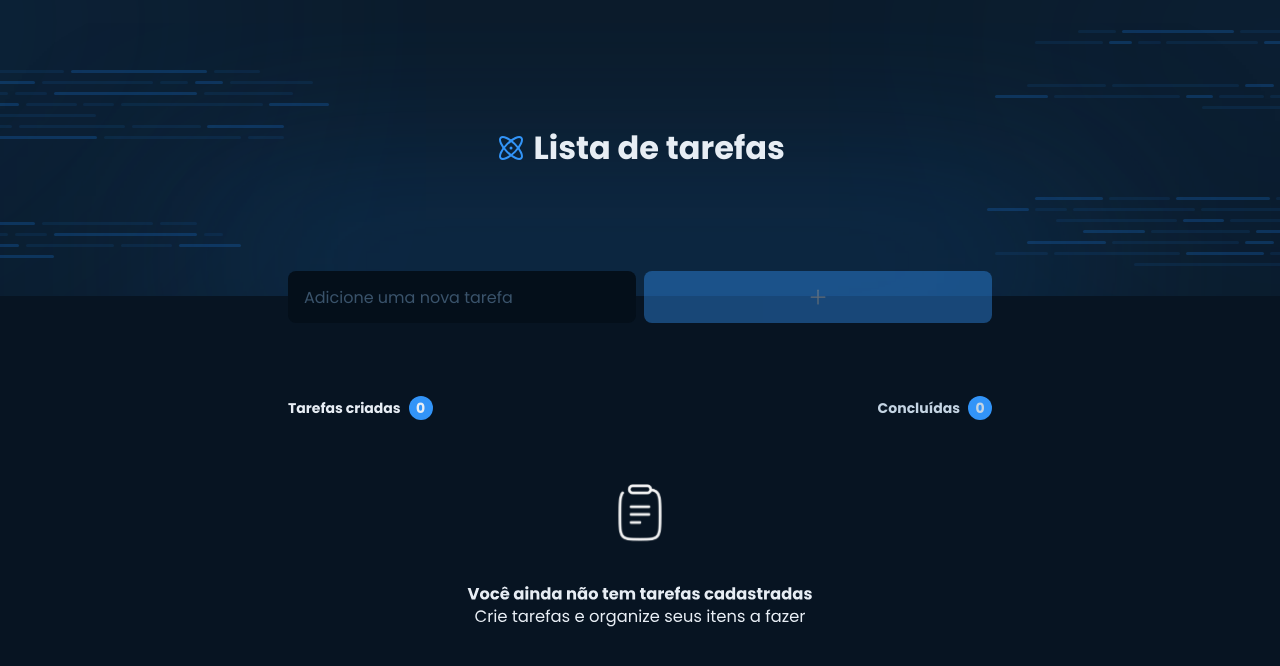
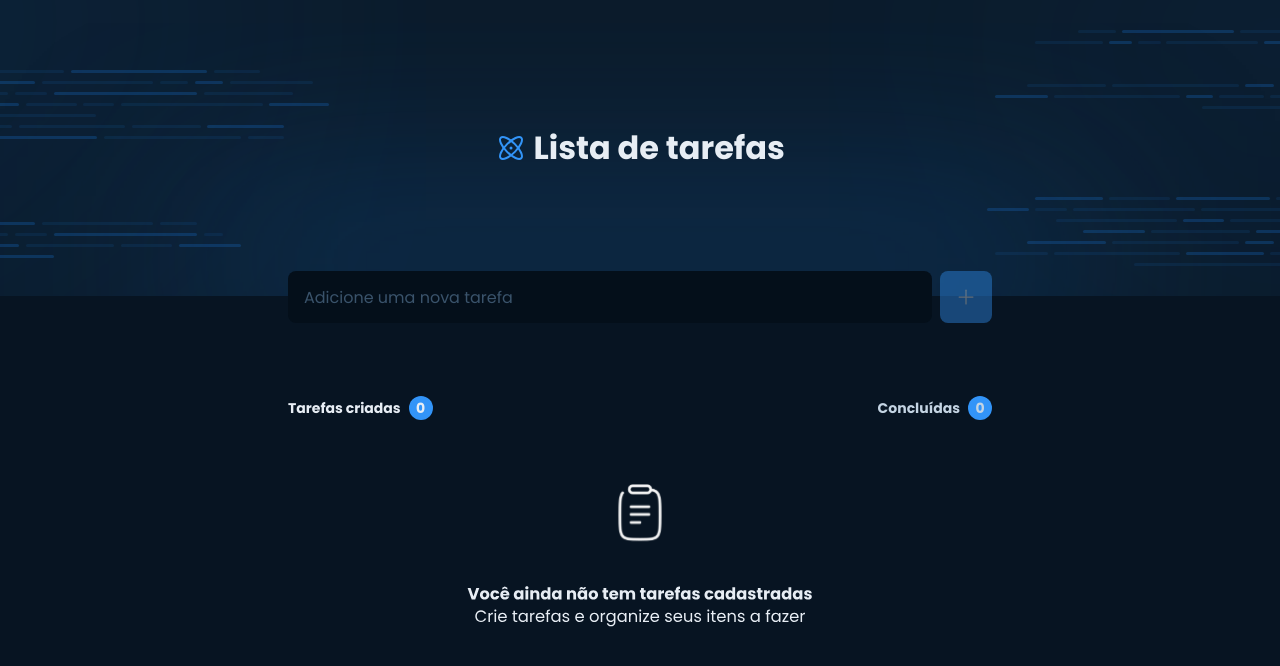
Before and after one commit to CaiquePrado/Todo, a React (Vite) app: page / in a window 1280 px wide. Shown: the top 666 px of the page. Built offline with nearby package versions, Linux system fonts and the light colour scheme.

Commit message:
fix: margin

```diff
--- a/src/components/AddTask/styles.ts
+++ b/src/components/AddTask/styles.ts
@@ -12,11 +12,13 @@ export const Form = styled.form`
   left: 0;
   right: 0;
   bottom: -1.688rem;
+  align-items: center;
+  justify-content: center;
 
   input {
     flex: 1;
     height: 100%;
-    padding: 0 1rem;
+    padding: 1rem;
     border-radius: 8px;
     font-size: 1rem;
     border: 0;
@@ -40,8 +42,7 @@ export const Form = styled.form`
     display: flex;
     align-items: center;
     height: 100%;
-    width: 100%;
-    justify-content: center;
+    padding: 0 1rem;
     font-weight: 700;
     border-radius: 8px;
     background-color: ${(props) => props.theme.blue};
```
